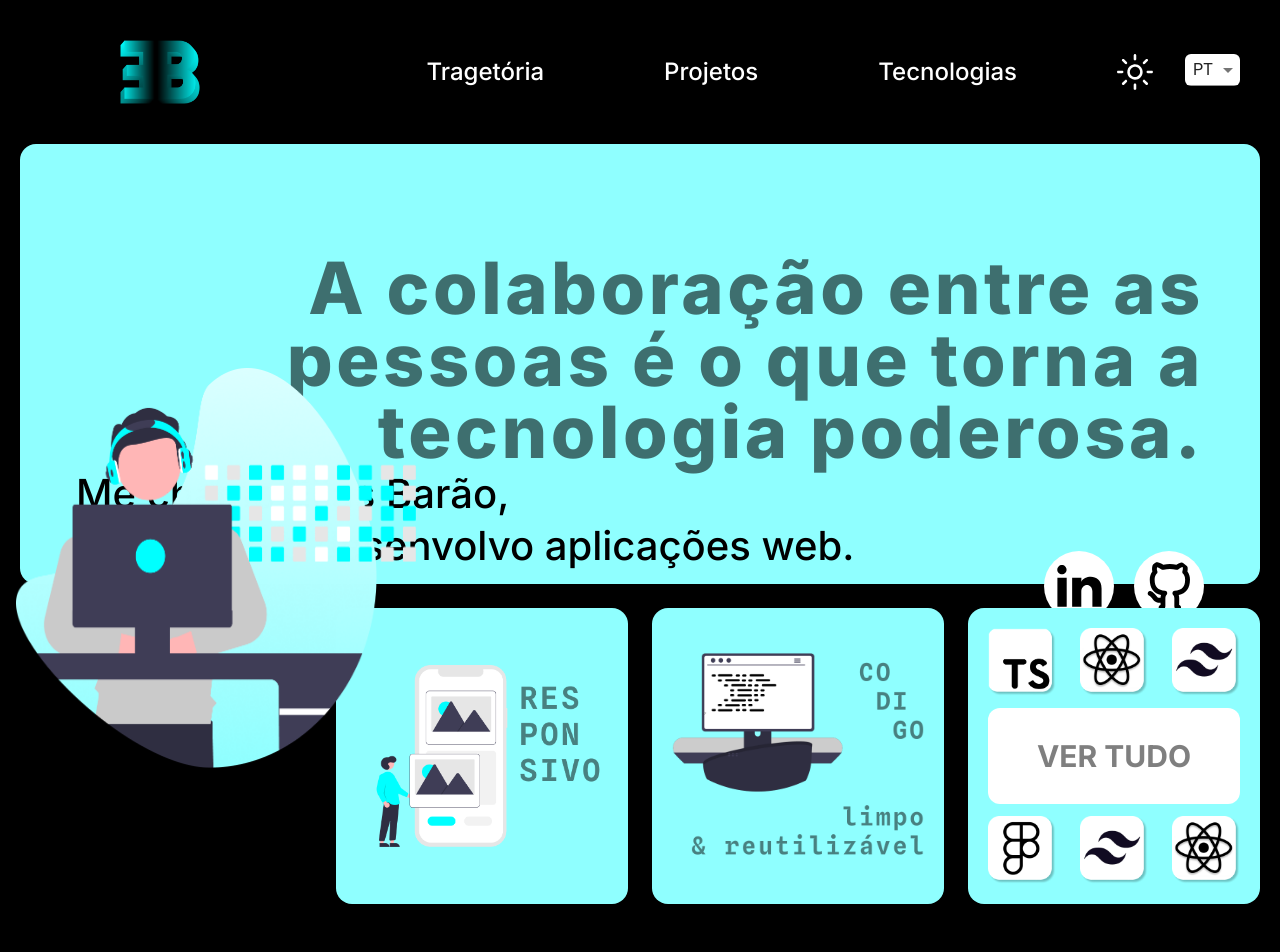
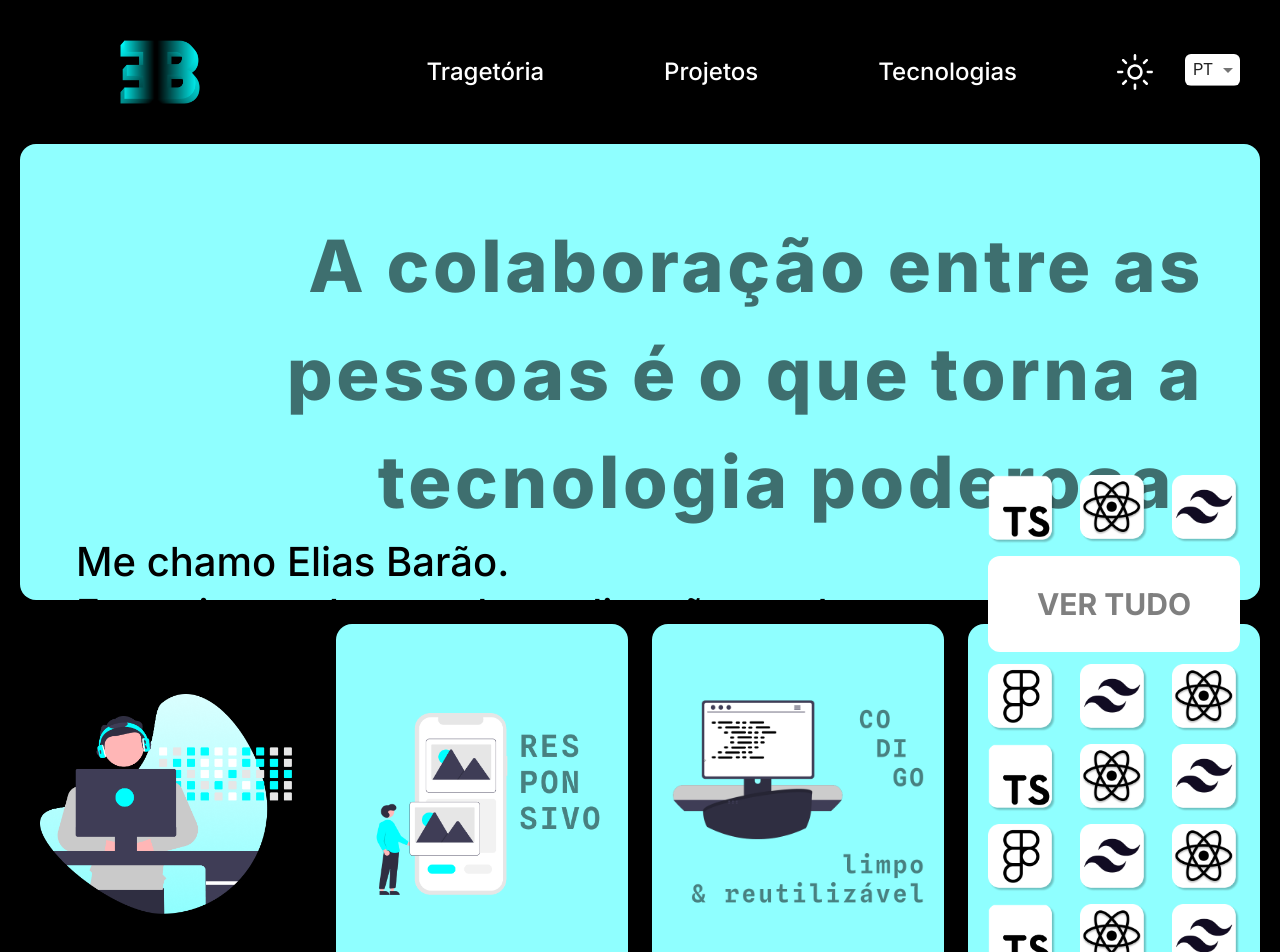
Before and after one commit to httpE2Barao/E2Barao, a Next.js app: page /home in a window 1280 px wide. Shown: the top 952 px of the page. Before the commit the page ends 904 px from the top, so only its background shows below. Built offline with nearby package versions, Linux system fonts and the light colour scheme.

Commit message:
layout-home-wide

```diff
--- a/src/app/globals.css
+++ b/src/app/globals.css
@@ -5,9 +5,13 @@
 :root {
   list-style-type: none;
 }
-
 body {
   background: #000;
+}
+@layer utilities {
+  .text-balance {
+    text-wrap: balance;
+  }
 }
 
 .textShadow-xl {
@@ -26,9 +30,3 @@ body {
   letter-spacing: 3px;
   text-transform: uppercase;
 }
-
-@layer utilities {
-  .text-balance {
-    text-wrap: balance;
-  }
-}
--- a/src/app/home/page.tsx
+++ b/src/app/home/page.tsx
@@ -5,7 +5,8 @@ export default function Home () {
 
   return (
     <main className="px-5">
-      <section className="grid grid-cols-4 gap-6">
+      <section className="grid grid-cols-4 grid-rows-2 gap-6
+      2xl:grid-col-2 2xl:grid-row-4">
         <BoxMain />
         <BoxesSmall />
       </section>
--- a/src/components/Switchers.tsx
+++ b/src/components/Switchers.tsx
@@ -44,7 +44,7 @@ export const ThemeProvider: React.FC<{ children: React.ReactNode }> = ({ childre
     localStorage.setItem('language', language)
     const body = document.querySelector('body');
     body && (body.style.backgroundColor = theme === 'light' ? '#ffffff' : '#000000');
-  }), [ theme, language ]
+  }, [ theme, language ]);
 
   // Função para alternar entre os temas
   const toggleTheme = () => {
--- a/src/components/home/box-main.tsx
+++ b/src/components/home/box-main.tsx
@@ -9,14 +9,14 @@ export default function BoxMain() {
     {
       ptBR: [
         [
-          'Me chamo Elias Barão,',
+          'Me chamo Elias Barão.',
           'Eu projeto e desenvolvo aplicações web.',
           'Cientista da Computação'
         ],
       ],
       enUS: [
         [
-          'My name is Elias Barão,',
+          'My name is Elias Barão',
           'I design and develop web applications.',
           'Computer Scientist'
         ]
@@ -32,8 +32,9 @@ export default function BoxMain() {
   const languageData = language === 'pt-BR' ? list[0].ptBR : list[0].enUS;
 
   return (
-    <div className={`${theme==='dark'? 'bg-azul-pastel': 'bg-azul-claro'} py-7 px-14 col-span-4 h-[55vh] flex flex-col rounded-2xl `}>
-      <h1 className="text-[#00000090] ml-auto text-7xl pt-[10vh] tracking-wider font-extrabold text-right max-w-[1350px]">
+    <div className={`${theme==='dark'? 'bg-azul-pastel': 'bg-azul-claro'}
+    row-start-1 row-span-2 col-span-4 2xl:col-span-3 h-[57vh] py-7 px-14 flex flex-col rounded-2xl `}>
+      <h1 className="text-[#00000090] ml-auto text-7xl pt-[5vh] tracking-wider leading-normal font-extrabold text-right max-w-[1350px]">
         {language === 'pt-BR' ? PhraseMain[0] : PhraseMain[1]}
       </h1>
       <div className="flex flex-row justify-between mt-auto">
--- a/src/components/home/box-small.tsx
+++ b/src/components/home/box-small.tsx
@@ -11,15 +11,18 @@ interface BoxProps {
 }
 
 export default function BoxSmall(props: BoxProps) {
-  const tecs = ['link', 'typescript', 'react', 'tailwind', 'figma', 'tailwind', 'react'];
+  const tecs = ['link', 'typescript', 'react', 'tailwind', 'figma', 'tailwind', 'react','typescript', 'react', 'tailwind', 'figma', 'tailwind', 'react', 'typescript', 'react', 'tailwind', 'figma', 'tailwind', 'react','typescript', 'react',];
   const { theme } = useTheme();
 
   return (
     <>
+      {/* ${props.last === true ? 'row-start-2 2xl:row-start-1 2xl:max-h-none' : 'row-start-2'} */}
       <div
         className={`${theme === 'dark' ? 'bg-azul-pastel' : 'bg-azul-claro'}
-          ${props.bgNone === true ? 'bg-transparent' : 'flex items-center justify-center'}
-          p-5 rounded-2xl`}
+          ${props.bgNone === true && 'bg-transparent p-0'}
+          ${props.last === true ? '2xl:row-start-3 2xl:col-span-3' : '2xl:col-start-4' }
+          flex items-center justify-center p-5 rounded-2xl max-h-[360px]
+          `}
       >
         {props.last !== true ? (
           <Image
@@ -27,22 +30,24 @@ export default function BoxSmall(props: BoxProps) {
             alt={props.alt}
             width={400}
             height={500}
-            className={`${props.bgNone === true ? 'absolute left-4 bottom-8 h-[400px] w-[350]' : 'max-h-[500px]'}`}
+            className={`${props.bgNone === true && ''} `}
           />
         ) : (
-          <div className="grid grid-cols-3 gap-x-6 gap-y-3">
+          // grid para as tecnologias e o botão do ultimo elemento
+          <div className="grid grid-cols-3 2xl:grid-cols-10 gap-x-6 gap-y-3 last-small-box">
             {tecs.map((item, index) => (
               <React.Fragment key={index}>
                 {index !== 0 ? (
                   <Image
                     src={`/images/img-${item}.png`}
                     alt={item}
-                    width={100}
-                    height={100}
+                    width={300}
+                    height={300}
                   />
                 ) : (
                   <>
-                    <button className={`
+
+                    <button className={` 2xl:hidden
                     col-span-3 row-start-2 h-24 text-3xl font-bold uppercase text-[#00000080] bg-white rounded-xl
                     hover:bg-black hover:text-white
                     `}>
```
Also changed, not shown: 1 other file (tests, documents, lock files or other folders).
